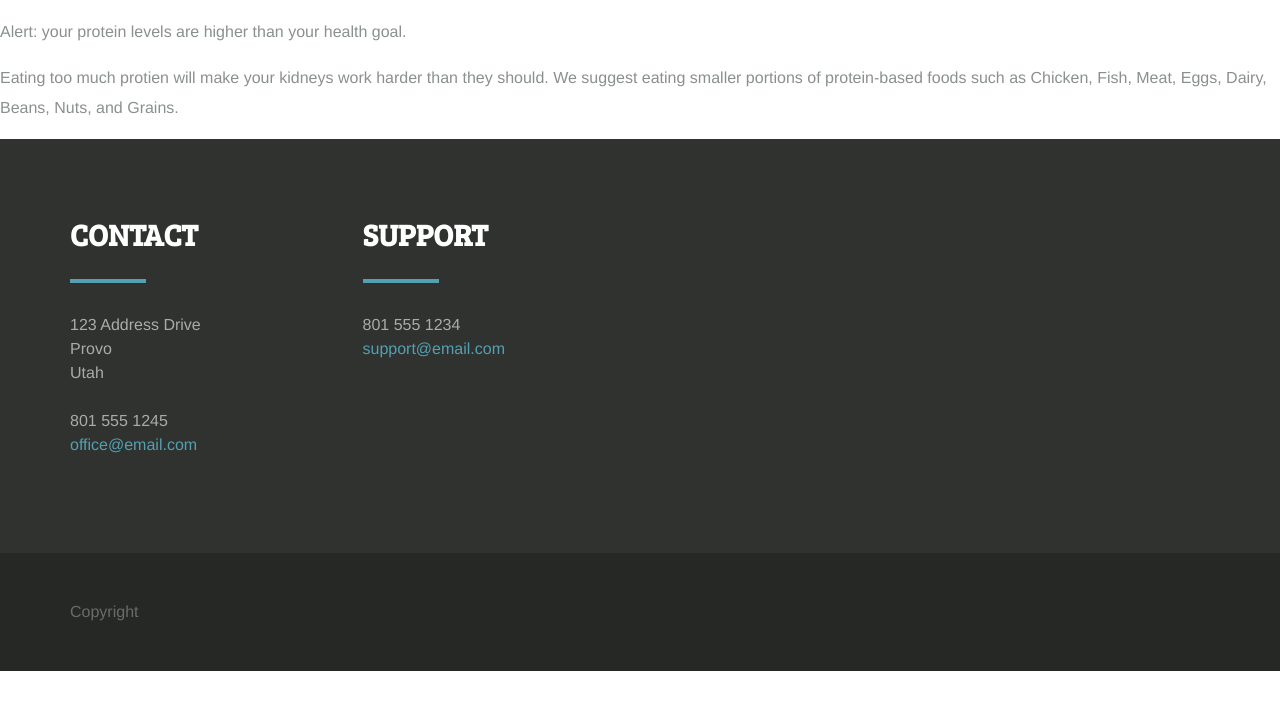
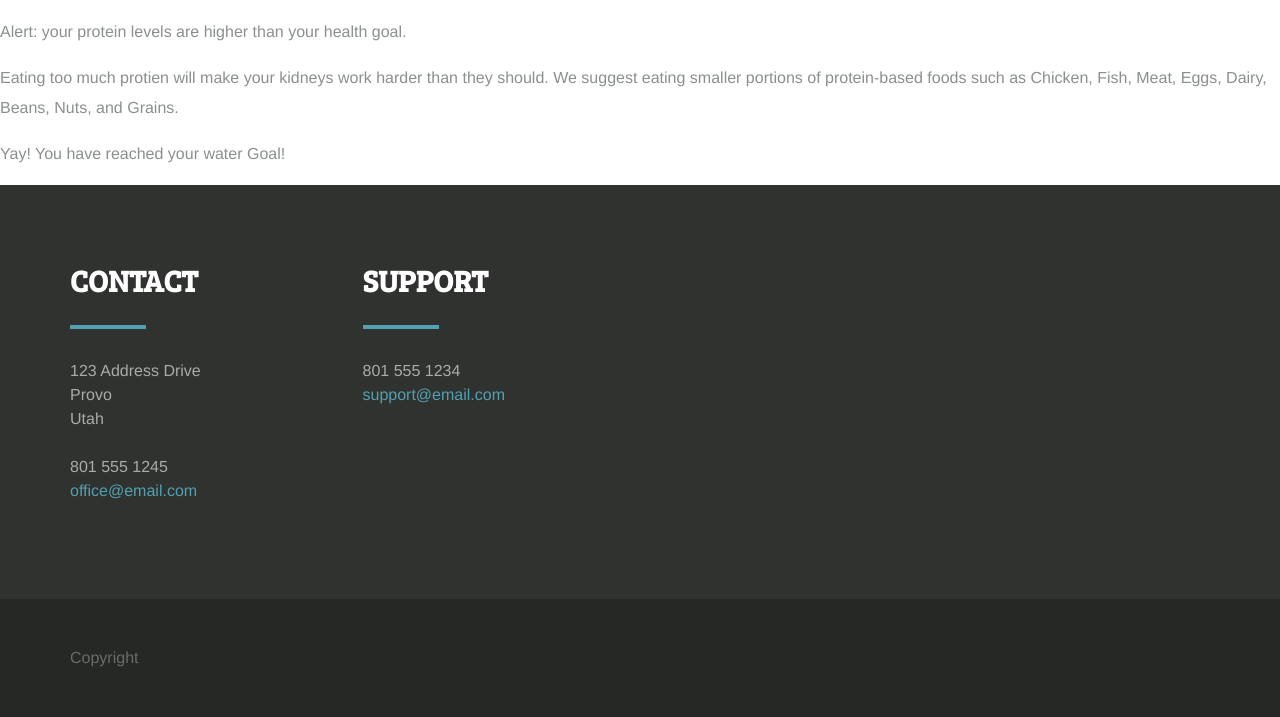
Before and after one commit to Jake-Fal/INTEX, a Django app: page /dashboard/ in a window 1280 px wide. Shown: the part 3382-4099 px from the top of the page. Before the commit the page ends 4053 px from the top, so only its background shows below. Run offline with Django 4.2, Linux system fonts and the light colour scheme; a user stored in the database is signed in; tables that the repository leaves empty hold one stand-in row (values such as "Sample post"); a database or web service that is not in the repository returns one stand-in record (values such as "Sample title"); some libraries are stand-ins or nearby versions.

Commit message:
More viz shiz

```diff
--- a/INTEX2022/mainapp/views.py
+++ b/INTEX2022/mainapp/views.py
@@ -305,6 +305,7 @@ def dashboardPageView(request):
     pvals = []
     keys = []
     values = []
+    male = True
     obj = get_object_or_404(UserInfo, pk = UserInfo.objects.get(user = request.user.id).id)
     try:
         connection = psycopg2.connect(user="postgres",
@@ -370,8 +371,8 @@ def dashboardPageView(request):
          'Potasium': Potasium,
          'Phosphorus': Phosphorus,
          'Protein': Protein,
-         'Water': Water
-
+         'Water': Water,
+         'Gender': male
      }
 
     print(context)
--- a/INTEX2022/templates/dashboard.html
+++ b/INTEX2022/templates/dashboard.html
@@ -173,6 +173,11 @@ const myChart = new Chart(ctx, {
     {% if Potasium > 3000 %}
     <p>Alert: your potasium levels are higher than your health goal.</p>Choose apples or peaches instead of oranges, bananas or orange juice to lower your potassium intake.</p>
     {% endif%}
+    {% if male and Water >= 3.7%}
+    <p>Yay! You have reached your water Goal!</p>
+    {% elif Water >= 2.7 %}
+    <p>Yay! You have reached your water Goal!</p>
+    {% endif%}
 </div>
     </div>
 </div>
```
Also changed, not shown: INTEX2022/mainapp/migrations/0001_initial.py.
